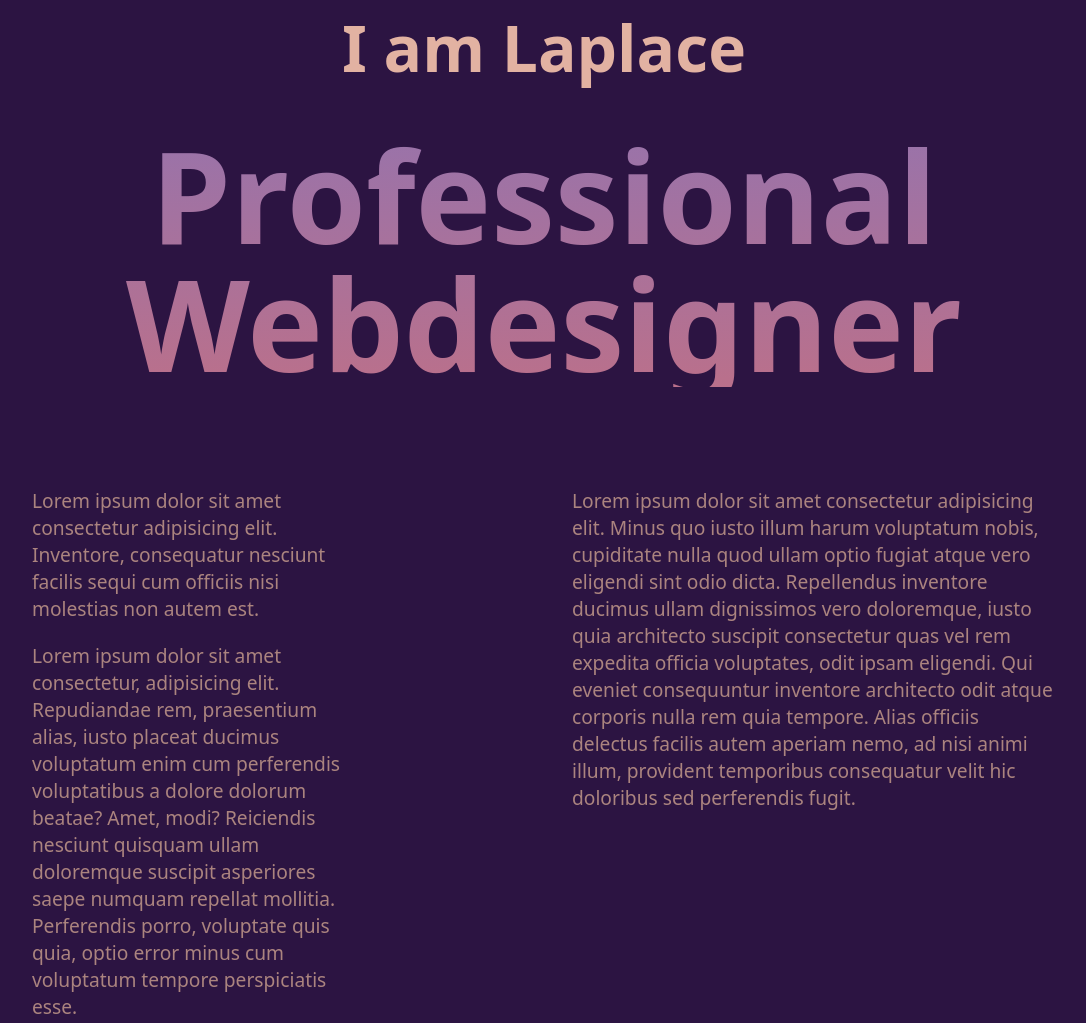
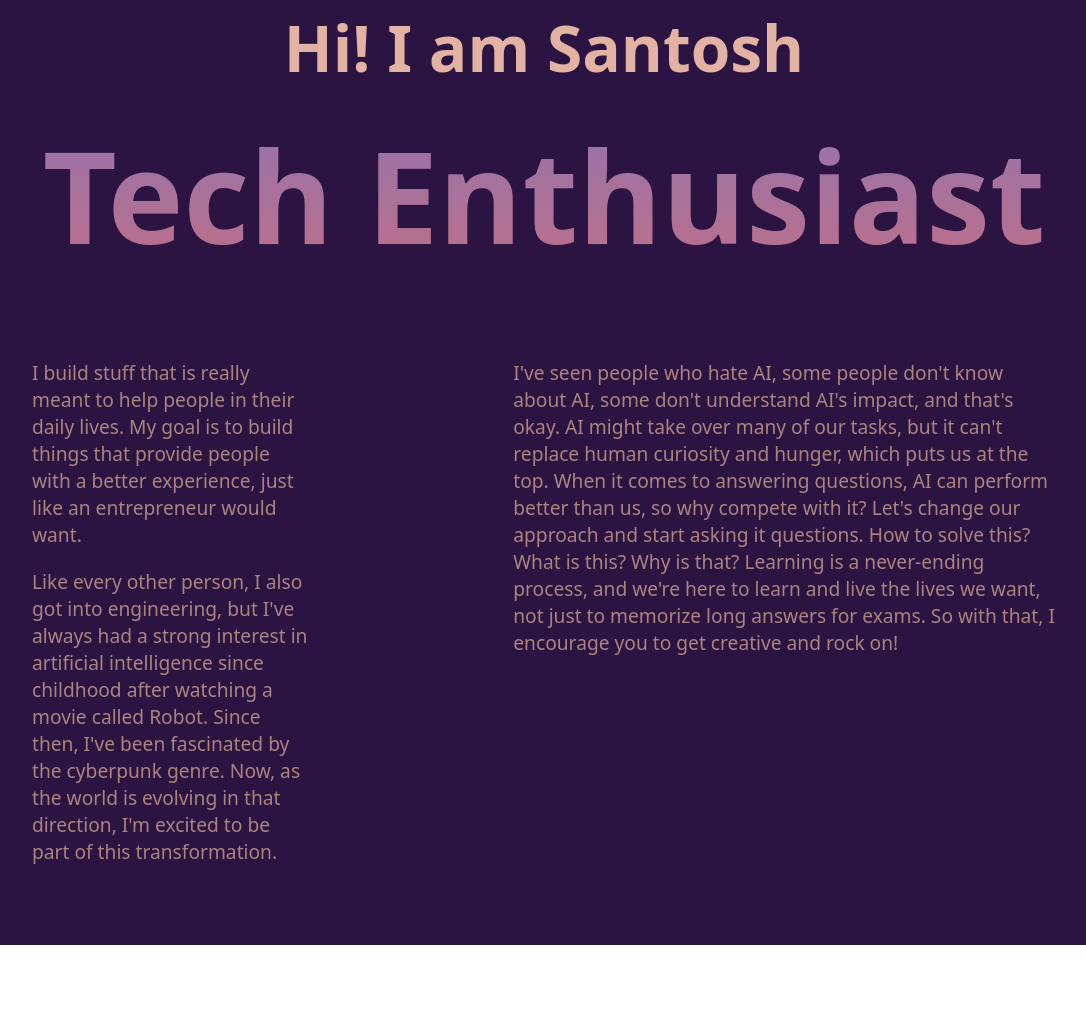
Before and after one commit to shantoshdurai/parallax-effect-portfolio, a plain HTML site: page index.html in a window 1280 px wide. Shown: the part 876-1899 px from the top of the page, without its empty margins (96-1182 px from the left). After the commit the page ends 1821 px from the top, so only its background shows below. Drawn offline with Linux system fonts and the light colour scheme.

Commit message:
Fixed grammar and improved content in index.html

```diff
--- a/index.html
+++ b/index.html
@@ -18,14 +18,14 @@
     </header>
     <main>
         <section>
-            <h2>I am Laplace</h2>
-            <h1>Professional Webdesigner</h1>
+            <h2>Hi! I am Santosh</h2>
+            <h1>Tech Enthusiast</h1>
             <div class="text-container">
                 <div >
-                    <p>Lorem ipsum dolor sit amet consectetur adipisicing elit. Inventore, consequatur nesciunt facilis sequi cum officiis nisi molestias non autem est.</p>
-                    <p>Lorem ipsum dolor sit amet consectetur, adipisicing elit. Repudiandae rem, praesentium alias, iusto placeat ducimus voluptatum enim cum perferendis voluptatibus a dolore dolorum beatae? Amet, modi? Reiciendis nesciunt quisquam ullam doloremque suscipit asperiores saepe numquam repellat mollitia. Perferendis porro, voluptate quis quia, optio error minus cum voluptatum tempore perspiciatis esse.</p>
+                    <p>I build stuff that is really meant to help people in their daily lives. My goal is to build things that provide people with a better experience, just like an entrepreneur would want.</p>
+                    <p>Like every other person, I also got into engineering, but I've always had a strong interest in artificial intelligence since childhood after watching a movie called Robot. Since then, I've been fascinated by the cyberpunk genre. Now, as the world is evolving in that direction, I'm excited to be part of this transformation.</p>
                 </div>
-                <p>Lorem ipsum dolor sit amet consectetur adipisicing elit. Minus quo iusto illum harum voluptatum nobis, cupiditate nulla quod ullam optio fugiat atque vero eligendi sint odio dicta. Repellendus inventore ducimus ullam dignissimos vero doloremque, iusto quia architecto suscipit consectetur quas vel rem expedita officia voluptates, odit ipsam eligendi. Qui eveniet consequuntur inventore architecto odit atque corporis nulla rem quia tempore. Alias officiis delectus facilis autem aperiam nemo, ad nisi animi illum, provident temporibus consequatur velit hic doloribus sed perferendis fugit.</p>
+                <p>I've seen people who hate AI, some people don't know about AI, some don't understand AI's impact, and that's okay. AI might take over many of our tasks, but it can't replace human curiosity and hunger, which puts us at the top. When it comes to answering questions, AI can perform better than us, so why compete with it? Let's change our approach and start asking it questions. How to solve this? What is this? Why is that? Learning is a never-ending process, and we're here to learn and live the lives we want, not just to memorize long answers for exams. So with that, I encourage you to get creative and rock on!</p>
             </div>
         </section>
     </main>
```
